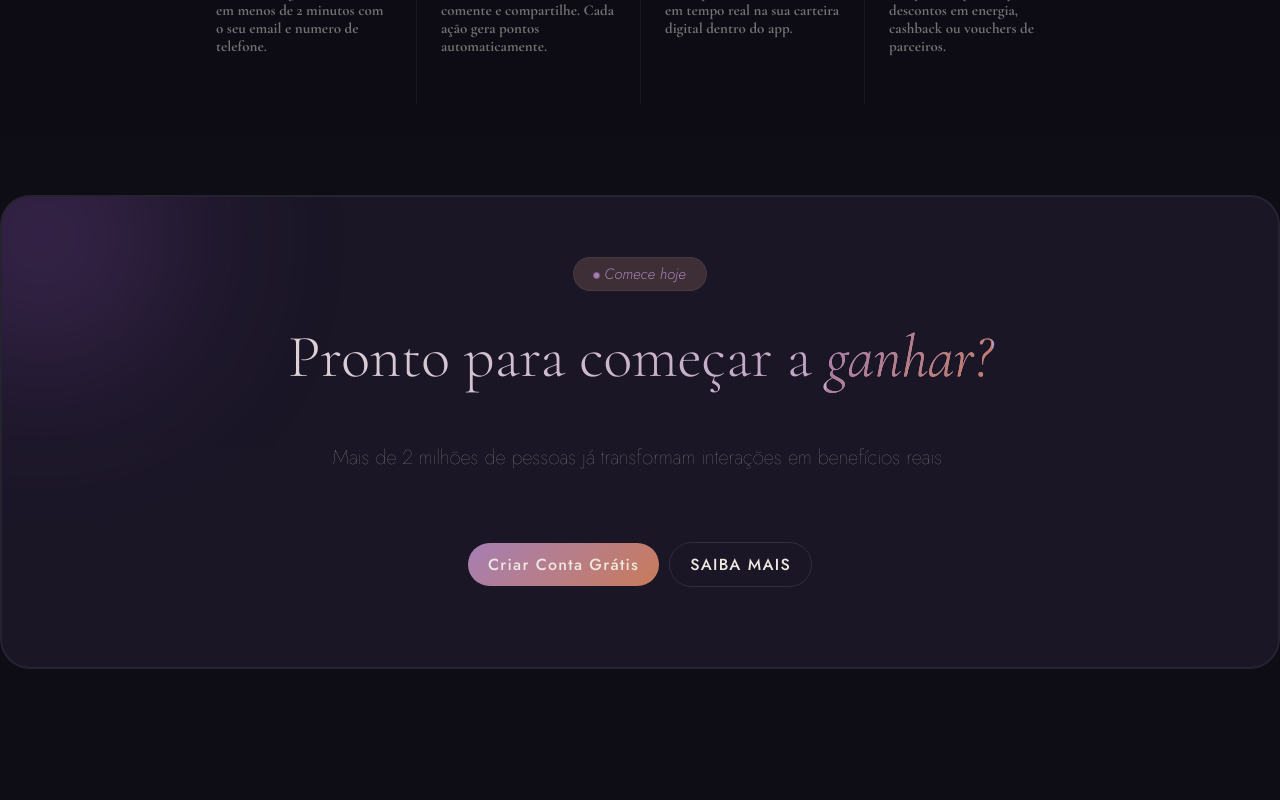
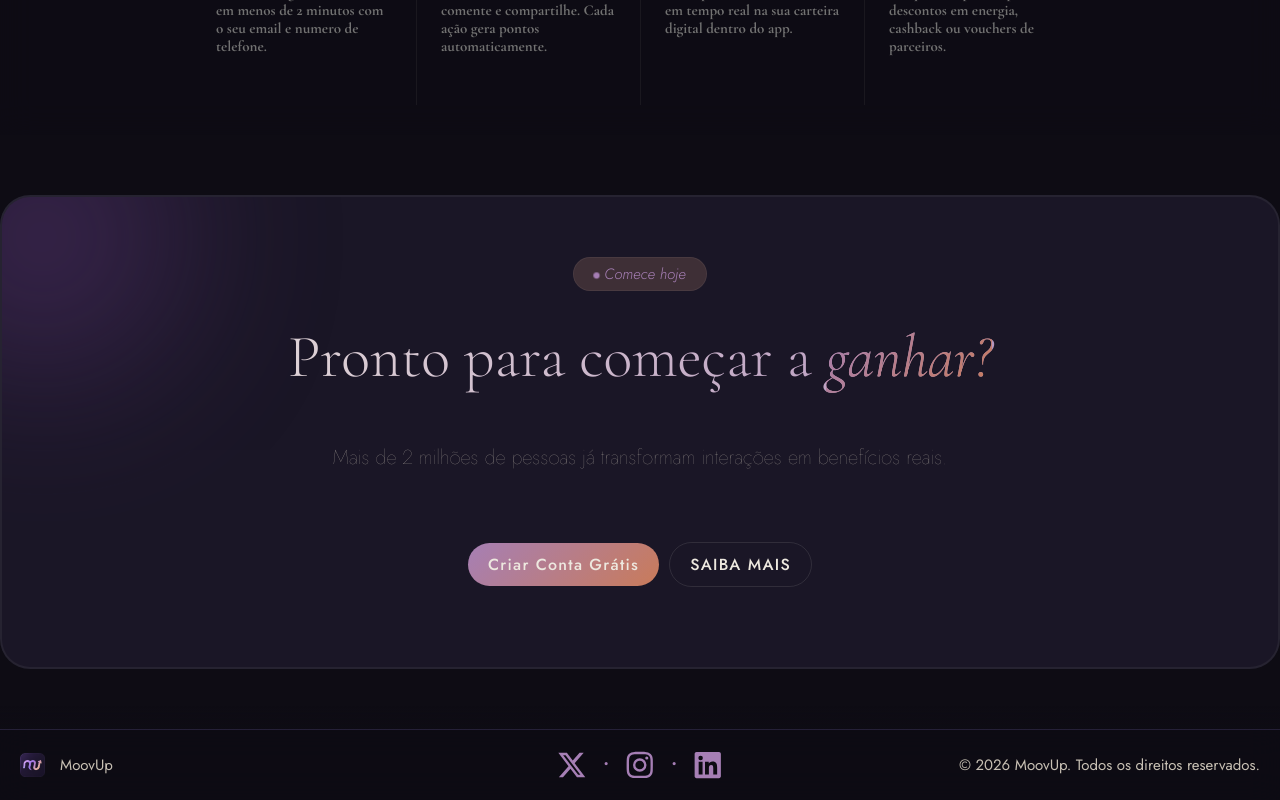
Before and after one commit to challenge-2026-MoovUp/challenge-2026-FrontEnd-2sem, a React (Vite) app: page / in a window 1280 px wide. Shown: the part 1978-2778 px from the top of the page. Before the commit the page ends 2707 px from the top, so only its background shows below. Built offline with nearby package versions, Linux system fonts and the light colour scheme.

Commit message:
feat: implementa componente Footer com links de redes sociais e direitos autorais

```diff
--- a/src/components/layout/Footer.tsx
+++ b/src/components/layout/Footer.tsx
@@ -0,0 +1,31 @@
+import { NavLink } from 'react-router-dom'
+import Logo from '../../assets/moov-up-icon.png'
+import { FontAwesomeIcon } from '@fortawesome/react-fontawesome'
+import { faInstagram, faLinkedin, faXTwitter } from '@fortawesome/free-brands-svg-icons'
+
+export default function Footer(){
+    return (
+        <footer>
+            <div className="footer">
+                <div className="logo">
+                    <img src= {Logo} className="ico"/>
+                    <p className="name">MoovUp</p>
+                </div>
+                <div className="item">
+                    <a href="https://x.com/soulupoficial?s=20" target="_blank">
+                        <FontAwesomeIcon icon={faXTwitter} className="fa-brands"/>
+                    </a>
+                    <a href="https://www.instagram.com/soulupoficial/" target="_blank">
+                        <FontAwesomeIcon icon={faInstagram} className="fa-brands"/>
+                    </a>
+                    <a href="https://www.linkedin.com/company/soulupoficial/posts/?feedView=all" target="_blank">
+                        <FontAwesomeIcon icon={faLinkedin} className="fa-brands"/>
+                    </a>
+                </div>
+                <div className="marca">
+                    <p>&copy; {new Date().getFullYear()} MoovUp. Todos os direitos reservados.</p>
+                </div>
+            </div>
+        </footer>
+    )
+}
--- a/src/components/layout/Layout.tsx
+++ b/src/components/layout/Layout.tsx
@@ -1,6 +1,7 @@
 import { Outlet } from 'react-router-dom'
 import { useState } from 'react'
 import Header from './Header.tsx'
+import Footer from './Footer.tsx'
 import LoginModal from './LoginModal.tsx'
 
 
@@ -28,6 +29,7 @@ function Layout(){
             <main>
                 <Outlet context={{ onOpenModal: () => setIsModalOpen(true), userEmail, userId }}/>
             </main>
+            <Footer/>
         </>
     )
 }
--- a/src/styles/layouts/footer.css
+++ b/src/styles/layouts/footer.css
@@ -14,6 +14,12 @@
     padding: 2rem;
     color: var(--mist-dim);
     position: relative;
+    font-family: var(--font-sans);
+}
+
+.footer,
+.footer * {
+    font-family: var(--font-sans);
 }
 
 .footer::before {
@@ -30,7 +36,7 @@
 .footer a {
     font-weight: 500;
     color: var(--mist-dim);
-    font-family: 'Jost', sans-serif;
+    font-family: var(--font-sans);
 }
 
 /* Separador entre links do rodape */
```
